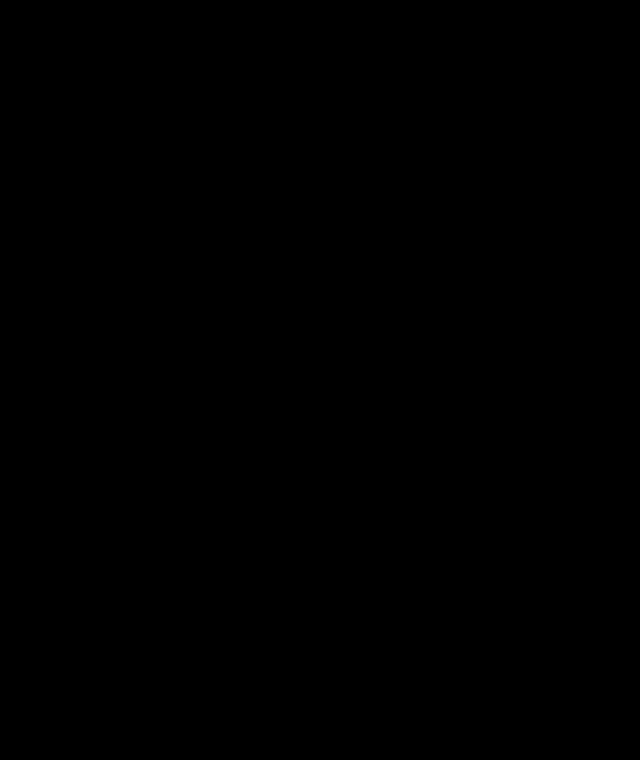
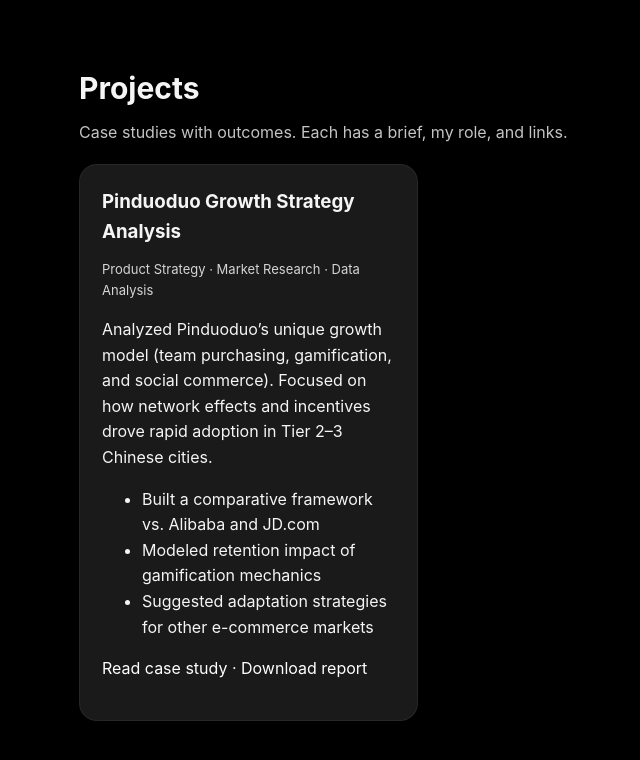
Before and after one commit to Vamshiii09/vamshigandhasiri.github.io, a plain HTML site: page index.html in a window 1280 px wide. Shown: the whole page, without its empty margins (35-675 px from the left). Drawn offline with Linux system fonts and the light colour scheme.

Commit message:
Update index.html

```diff
--- a/index.html
+++ b/index.html
@@ -61,7 +61,26 @@
   </style>
 </head>
 <body>
-  <!-- Content remains unchanged from previous version, only styles updated for black & white theme -->
-  <!-- Paste your previous body content here unchanged -->
+  <main class="wrap">
+    <!-- Projects -->
+    <section id="projects">
+      <h2>Projects</h2>
+      <p class="sub">Case studies with outcomes. Each has a brief, my role, and links.</p>
+      <div class="grid cols-3">
+        <!-- Pinduoduo Project -->
+        <article class="card proj">
+          <h3>Pinduoduo Growth Strategy Analysis</h3>
+          <p class="meta">Product Strategy · Market Research · Data Analysis</p>
+          <p>Analyzed Pinduoduo’s unique growth model (team purchasing, gamification, and social commerce). Focused on how network effects and incentives drove rapid adoption in Tier 2–3 Chinese cities.</p>
+          <ul>
+            <li>Built a comparative framework vs. Alibaba and JD.com</li>
+            <li>Modeled retention impact of gamification mechanics</li>
+            <li>Suggested adaptation strategies for other e-commerce markets</li>
+          </ul>
+          <p><a href="#">Read case study</a> · <a href="#">Download report</a></p>
+        </article>
+      </div>
+    </section>
+  </main>
 </body>
 </html>
```
